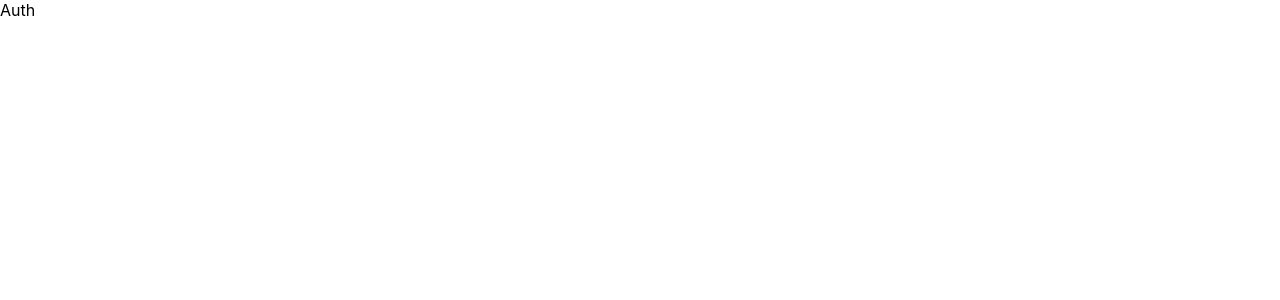
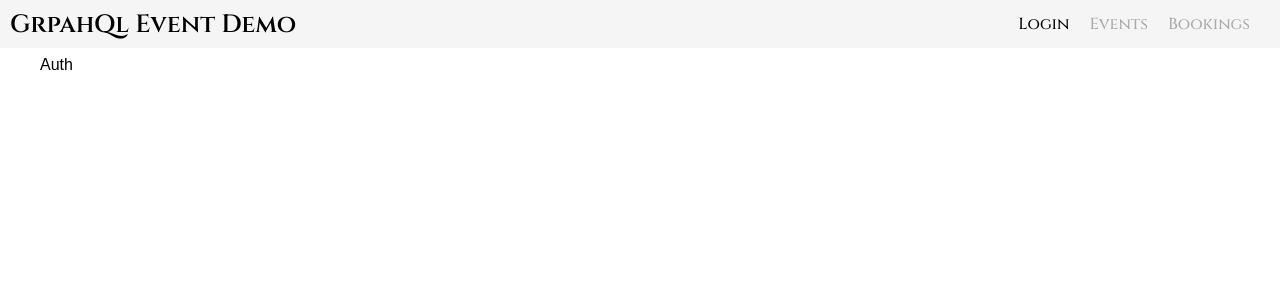
Before and after one commit to JanardanPethani/graphQL-Demo, a React (Create React App) app in the folder frontend/: page /auth in a window 1280 px wide. Shown: the top 300 px of the page. Built offline with nearby package versions, Linux system fonts and the light colour scheme.

Commit message:
Add nav bar

```diff
--- a/frontend/package.json
+++ b/frontend/package.json
@@ -10,6 +10,7 @@
     "react-dom": "^17.0.2",
     "react-router-dom": "^6.2.1",
     "react-scripts": "5.0.0",
+    "sass": "^1.49.7",
     "web-vitals": "^2.1.4"
   },
   "scripts": {
--- a/frontend/src/App.js
+++ b/frontend/src/App.js
@@ -1,17 +1,24 @@
 import { BrowserRouter, Route, Navigate, Routes } from "react-router-dom";
+
+import classes from "./App.module.scss";
+
 import AuthPage from "./pages/Auth";
 import Events from "./pages/Events";
 import Bookings from "./pages/Bookings";
+import MainNavigation from "./components/Navigation/MainNavigation";
 
 function App() {
   return (
     <BrowserRouter>
+      <MainNavigation />
+      <main className={classes.Main}>
         <Routes>
           <Route path="/" exact element={<Navigate to="/auth" />} />
           <Route path="/auth" element={<AuthPage />} />
           <Route path="/events" element={<Events />} />
           <Route path="/bookings" element={<Bookings />} />
         </Routes>
+      </main>
     </BrowserRouter>
   );
 }
--- /dev/null
+++ b/frontend/src/App.module.scss
@@ -0,0 +1,7 @@
+body {
+  font-family: Arial;
+}
+
+.Main {
+  margin: 3.5rem 2rem;
+}
--- /dev/null
+++ b/frontend/src/components/Navigation/MainNavigation.js
@@ -0,0 +1,48 @@
+import React from "react";
+import { NavLink } from "react-router-dom";
+
+import classes from "./MainNavigation.module.scss";
+
+function MainNavigation() {
+  return (
+    <header className={classes.Header}>
+      <div className={classes.Logo}>GrpahQl Event Demo</div>
+      <nav className={classes.Nav}>
+        <ul>
+          <li>
+            <NavLink
+              to="/auth"
+              className={({ isActive }) =>
+                isActive ? classes.Active : undefined
+              }
+            >
+              Login
+            </NavLink>
+          </li>
+          <li>
+            <NavLink
+              to="/events"
+              className={({ isActive }) =>
+                isActive ? classes.Active : undefined
+              }
+            >
+              Events
+            </NavLink>
+          </li>
+          <li>
+            <NavLink
+              to="/bookings"
+              className={({ isActive }) =>
+                isActive ? classes.Active : undefined
+              }
+            >
+              Bookings
+            </NavLink>
+          </li>
+        </ul>
+      </nav>
+    </header>
+  );
+}
+
+export default MainNavigation;
--- /dev/null
+++ b/frontend/src/components/Navigation/MainNavigation.module.scss
@@ -0,0 +1,57 @@
+@import url("https://fonts.googleapis.com/css2?family=Cinzel:wght@500;600&display=swap");
+
+.Header {
+  position: fixed;
+  left: 0;
+  top: 0;
+  width: 100%;
+  height: 3rem;
+  display: flex;
+  flex-direction: row;
+  justify-content: space-between;
+  background-color: whitesmoke;
+  font-family: "Cinzel";
+}
+
+.Logo {
+  display: flex;
+  align-items: center;
+  max-width: fit-content;
+  margin-left: 10px;
+  font-weight: 600;
+  font-size: 25px;
+  line-height: 1;
+}
+
+.Nav {
+  margin: 0px 20px;
+
+  ul {
+    display: flex;
+    flex-direction: row;
+    align-items: center;
+    justify-content: center;
+    height: 100%;
+    margin: 0;
+    padding: 0;
+  }
+  li,
+  a {
+    display: inline-block;
+  }
+  li {
+    list-style: none;
+    padding: 10px;
+  }
+  a {
+    text-decoration: none;
+    color: darkgray;
+  }
+  a:active,
+  a:hover {
+    color: black;
+  }
+  .Active {
+    color: black;
+  }
+}
--- a/frontend/src/index.css
+++ /dev/null
@@ -1,13 +0,0 @@
-body {
-  margin: 0;
-  font-family: -apple-system, BlinkMacSystemFont, 'Segoe UI', 'Roboto', 'Oxygen',
-    'Ubuntu', 'Cantarell', 'Fira Sans', 'Droid Sans', 'Helvetica Neue',
-    sans-serif;
-  -webkit-font-smoothing: antialiased;
-  -moz-osx-font-smoothing: grayscale;
-}
-
-code {
-  font-family: source-code-pro, Menlo, Monaco, Consolas, 'Courier New',
-    monospace;
-}
--- a/frontend/src/index.js
+++ b/frontend/src/index.js
@@ -1,6 +1,5 @@
 import React from "react";
 import ReactDOM from "react-dom";
-import "./index.css";
 import App from "./App";
 
 ReactDOM.render(
```
Also changed, not shown: 1 other file (tests, documents, lock files or other folders). Lines whose indentation alone changed are shown as unchanged.
